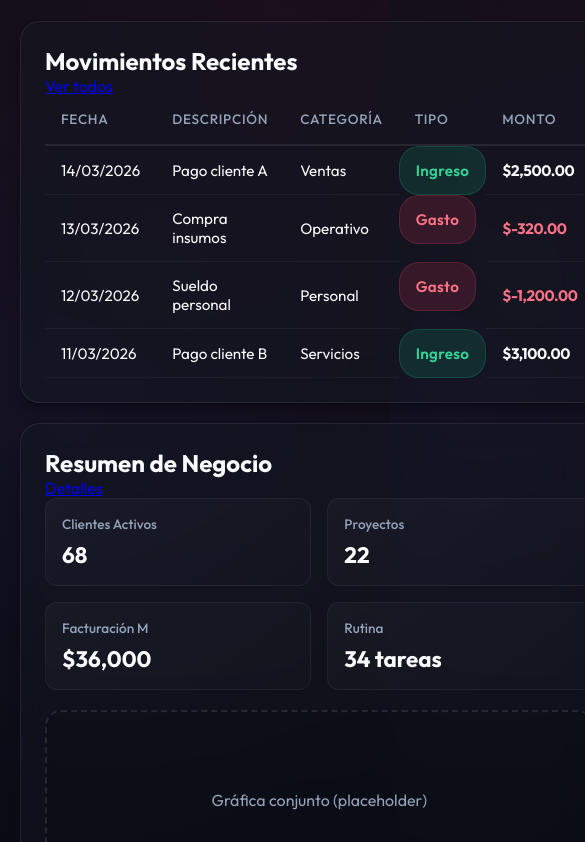
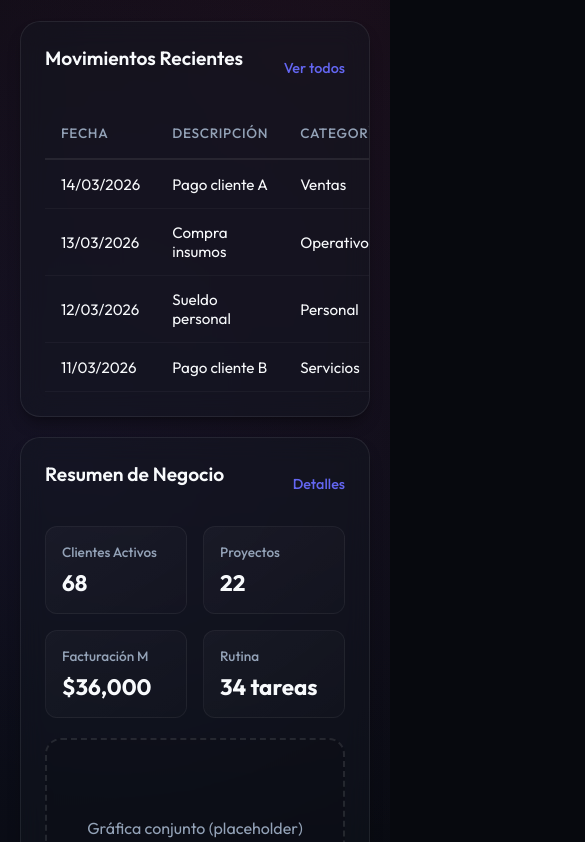
Before and after one commit to RikkardAvila/Web-app-emma-finanzas, a plain HTML site: page index.html in a window 390 px wide. Shown: the part 740-1582 px from the top of the page, 585 px wide, since content can reach past the window. Drawn offline with Linux system fonts and the light colour scheme.

Commit message:
feat: Update font to Outfit, enhance panel and table styling, and refine grid layout responsiveness.

```diff
--- a/index.html
+++ b/index.html
@@ -1,5 +1,6 @@
 <!DOCTYPE html>
 <html lang="es">
+
 <head>
   <meta charset="UTF-8">
   <meta name="viewport" content="width=device-width, initial-scale=1.0">
@@ -7,8 +8,9 @@
   <link rel="stylesheet" href="styles.css">
   <link rel="preconnect" href="https://fonts.googleapis.com">
   <link rel="preconnect" href="https://fonts.gstatic.com" crossorigin>
-  <link href="https://fonts.googleapis.com/css2?family=Inter:wght@400;500;600;700&display=swap" rel="stylesheet">
+  <link href="https://fonts.googleapis.com/css2?family=Outfit:wght@300;400;500;600;700&display=swap" rel="stylesheet">
 </head>
+
 <body>
   <div class="app-shell">
     <aside class="sidebar">
@@ -70,7 +72,7 @@
       </section>
 
       <section class="grid-section">
-        <article class="panel">
+        <article class="panel large">
           <div class="panel-header">
             <h2>Movimientos Recientes</h2>
             <a href="#">Ver todos</a>
@@ -78,14 +80,42 @@
           <table class="table">
             <thead>
               <tr>
-                <th>Fecha</th><th>Descripción</th><th>Categoría</th><th>Tipo</th><th>Monto</th>
+                <th>Fecha</th>
+                <th>Descripción</th>
+                <th>Categoría</th>
+                <th>Tipo</th>
+                <th>Monto</th>
               </tr>
             </thead>
             <tbody>
-              <tr><td>14/03/2026</td><td>Pago cliente A</td><td>Ventas</td><td class="tag income">Ingreso</td><td class="amount">$2,500.00</td></tr>
-              <tr><td>13/03/2026</td><td>Compra insumos</td><td>Operativo</td><td class="tag expense">Gasto</td><td class="amount negative">$-320.00</td></tr>
-              <tr><td>12/03/2026</td><td>Sueldo personal</td><td>Personal</td><td class="tag expense">Gasto</td><td class="amount negative">$-1,200.00</td></tr>
-              <tr><td>11/03/2026</td><td>Pago cliente B</td><td>Servicios</td><td class="tag income">Ingreso</td><td class="amount">$3,100.00</td></tr>
+              <tr>
+                <td>14/03/2026</td>
+                <td>Pago cliente A</td>
+                <td>Ventas</td>
+                <td class="tag income">Ingreso</td>
+                <td class="amount">$2,500.00</td>
+              </tr>
+              <tr>
+                <td>13/03/2026</td>
+                <td>Compra insumos</td>
+                <td>Operativo</td>
+                <td class="tag expense">Gasto</td>
+                <td class="amount negative">$-320.00</td>
+              </tr>
+              <tr>
+                <td>12/03/2026</td>
+                <td>Sueldo personal</td>
+                <td>Personal</td>
+                <td class="tag expense">Gasto</td>
+                <td class="amount negative">$-1,200.00</td>
+              </tr>
+              <tr>
+                <td>11/03/2026</td>
+                <td>Pago cliente B</td>
+                <td>Servicios</td>
+                <td class="tag income">Ingreso</td>
+                <td class="amount">$3,100.00</td>
+              </tr>
             </tbody>
           </table>
         </article>
@@ -136,4 +166,5 @@
   </div>
   <script src="app.js"></script>
 </body>
+
 </html>
--- a/styles.css
+++ b/styles.css
@@ -4,6 +4,10 @@
   box-sizing: border-box;
   margin: 0;
   padding: 0;
+}
+
+a {
+  text-decoration: none;
 }
 
 :root {
@@ -359,8 +363,34 @@ body {
   padding: 24px;
   box-shadow: var(--shadow-md);
   animation: fadeIn 0.6s ease-out backwards;
+  overflow-x: auto;
 }
 
+.panel-header {
+  display: flex;
+  justify-content: space-between;
+  align-items: center;
+  margin-bottom: 20px;
+}
+
+.panel-header h2,
+.panel-header h3 {
+  margin-bottom: 0;
+}
+
+.panel-header a {
+  font-size: 0.9rem;
+  font-weight: 500;
+  color: var(--accent-primary);
+  transition: all 0.3s ease;
+}
+
+.panel-header a:hover {
+  color: var(--text-main);
+  text-decoration: underline;
+}
+
+.panel h2,
 .panel h3 {
   font-size: 1.2rem;
   font-weight: 600;
@@ -464,8 +494,14 @@ body {
 
 .grid-section {
   display: grid;
-  grid-template-columns: repeat(auto-fit, minmax(300px, 1fr));
+  grid-template-columns: repeat(2, 1fr);
   gap: 20px;
+}
+
+@media (min-width: 1281px) {
+  .panel.large {
+    grid-column: span 2;
+  }
 }
 
 /* TABLES */
```
